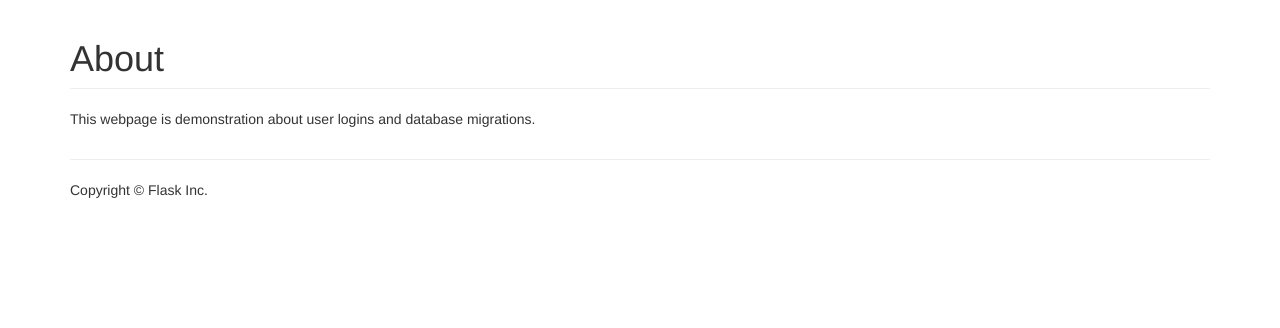
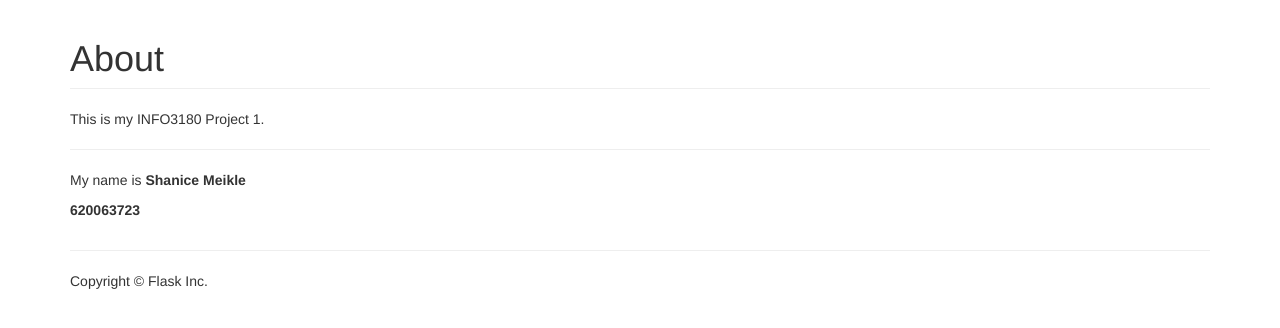
Before and after one commit to shanicemeikle/info3180-project1-1-, a Flask app: page /about/ in a window 1280 px wide. Shown: the part 51-379 px from the top of the page. Run offline with Flask 2, Linux system fonts and the light colour scheme; some libraries are stand-ins or nearby versions.

```diff
--- a/app/templates/about.html
+++ b/app/templates/about.html
@@ -2,5 +2,8 @@
 
 {% block main %}
 <h1 class="page-header">About</h1>
-<p>This webpage is demonstration about user logins and database migrations.</p>
+<p>This is my INFO3180 Project 1.</p>
+<hr>
+<p>My name is <b>Shanice Meikle</b></p>
+<p><b>620063723</b></p>
 {% endblock %}
--- a/app/templates/home.html
+++ b/app/templates/home.html
@@ -3,5 +3,6 @@
 {% block main %}
 <h1 class="page-header">Info3180 Project1</h1>
 {% include 'flash_messages.html' %}
-<p class="lead">This demo app demonstrates the use of Flask-Login and Flask-Migrate extensions</p>
+<p class="lead">This project demonstrates using flask and postgresql to do simple form collection and database injection.<br> This also demonstrates file upload.</p>
+
 {% endblock %}
--- a/app/templates/view_profile.html
+++ b/app/templates/view_profile.html
@@ -9,7 +9,7 @@
   </head>
   <br>
         <header>
-             <h1 class="page-header">{{user.first_name}}'s Profile</h1>
+             <h1 class="page-header">{{user.firstname}} {{user.lastname}}'s Profile</h1>
         </header>
 
   <body>
@@ -25,7 +25,7 @@
         <tr>
            <td>
               <div id ="name">
-              <h1> {{ user.first_name}} {{user.last_name}}</h1>
+              <h1> {{ user.firstname}} {{user.lastname}}</h1>
               </div>
           </td>
         </tr>
--- a/app/views.py
+++ b/app/views.py
@@ -11,6 +11,8 @@ from flask_login import login_user, logout_user, current_user, login_required
 from forms import LoginForm
 from models import UserProfile
 from werkzeug.utils import secure_filename
+from time import strftime
+from datetime import date, datetime
 
 import time
 #import uiud
@@ -132,14 +134,14 @@ def profile():
         #flash('File uploaded')
 
         #getting date created on
-        created_on = time.strftime('%Y/%b/%d')
+        created_on = datetime.now().strftime("%a, %d %b %Y")
 
         #inserting values into the database
         user = UserProfile(userid=userid,firstname=f_name,lastname=l_name,username=user_name,bio=biography,age=age,
         gender=gender,created_on=created_on, profile_image=profile_image.filename)
         db.session.add(user)
         db.session.commit()
-        #flash('Profile successfully added')
+        flash('Profile successfully added!!')
         return redirect(url_for('home'))
     return render_template('profile.html')
 
@@ -172,7 +174,7 @@ def userprofile(userid):
     user = UserProfile.query.filter_by(userid=userid).first()
     if request.method == 'POST':
         #create json formatted data
-        userjson={'userid':user.userid, 'first_name':user.first_name, 'last_name':user.last_name, 'username':user.username, 'profile_image':user.profile_image, 'gender':user.gender, 'age':user.age, 'created_on':user.created_on}
+        userjson={'userid':user.userid, 'first_name':user.firstname, 'last_name':user.lastname, 'username':user.username, 'profile_image':user.profile_image, 'gender':user.gender, 'age':user.age, 'created_on':user.created_on}
         return jsonify(userjson)
 
     elif request.method == 'GET' and user:
```
Also changed, not shown: app/static/uploads/abel.jpg (added).
